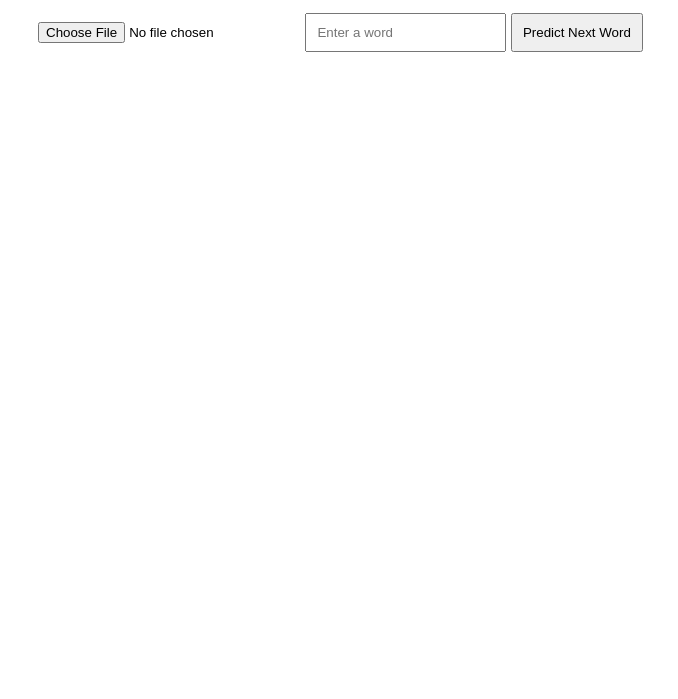
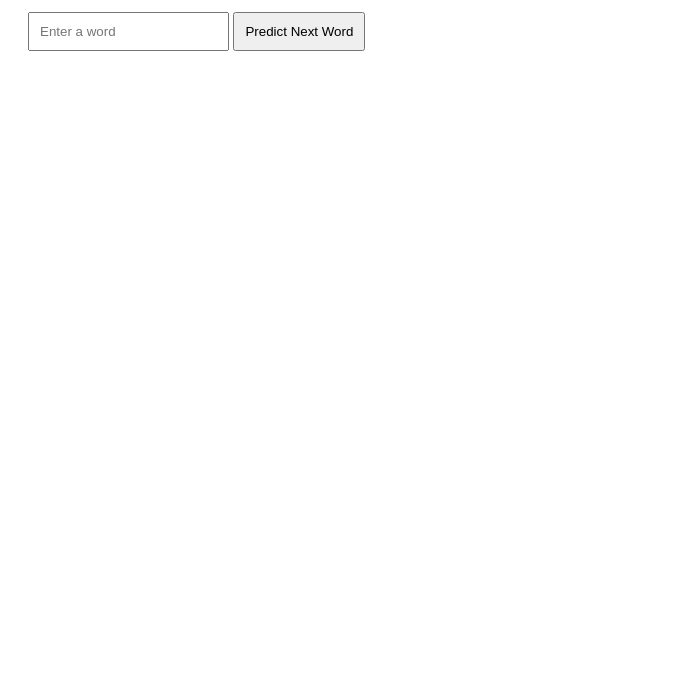
Before and after one commit to Kanteer/word-guesser, a plain HTML site: page index.html in a window 1280 px wide. Shown: the part 101-800 px from the top of the page, without its empty margins (0-678 px from the left). Drawn offline with Linux system fonts and the light colour scheme.

Commit message:
Update index.html

```diff
--- a/index.html
+++ b/index.html
@@ -21,7 +21,6 @@
 </head>
 <body>
   <h1>Word Prediction</h1>
-  <input type="file" id="fileInput" />
   <input type="text" id="currentWord" placeholder="Enter a word" />
   <button onclick="predictNextWord()">Predict Next Word</button>
   <div id="result"></div>
```
